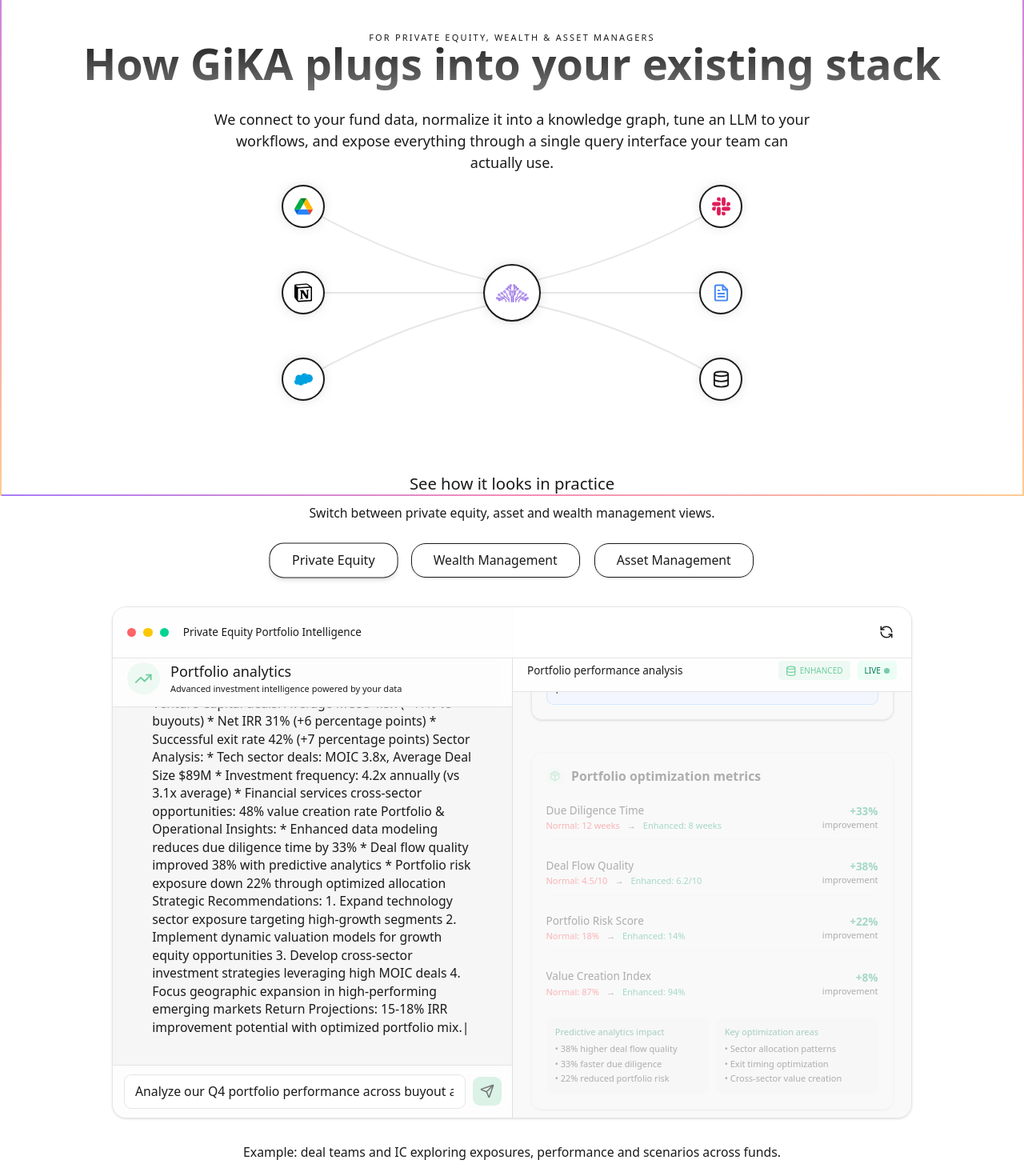
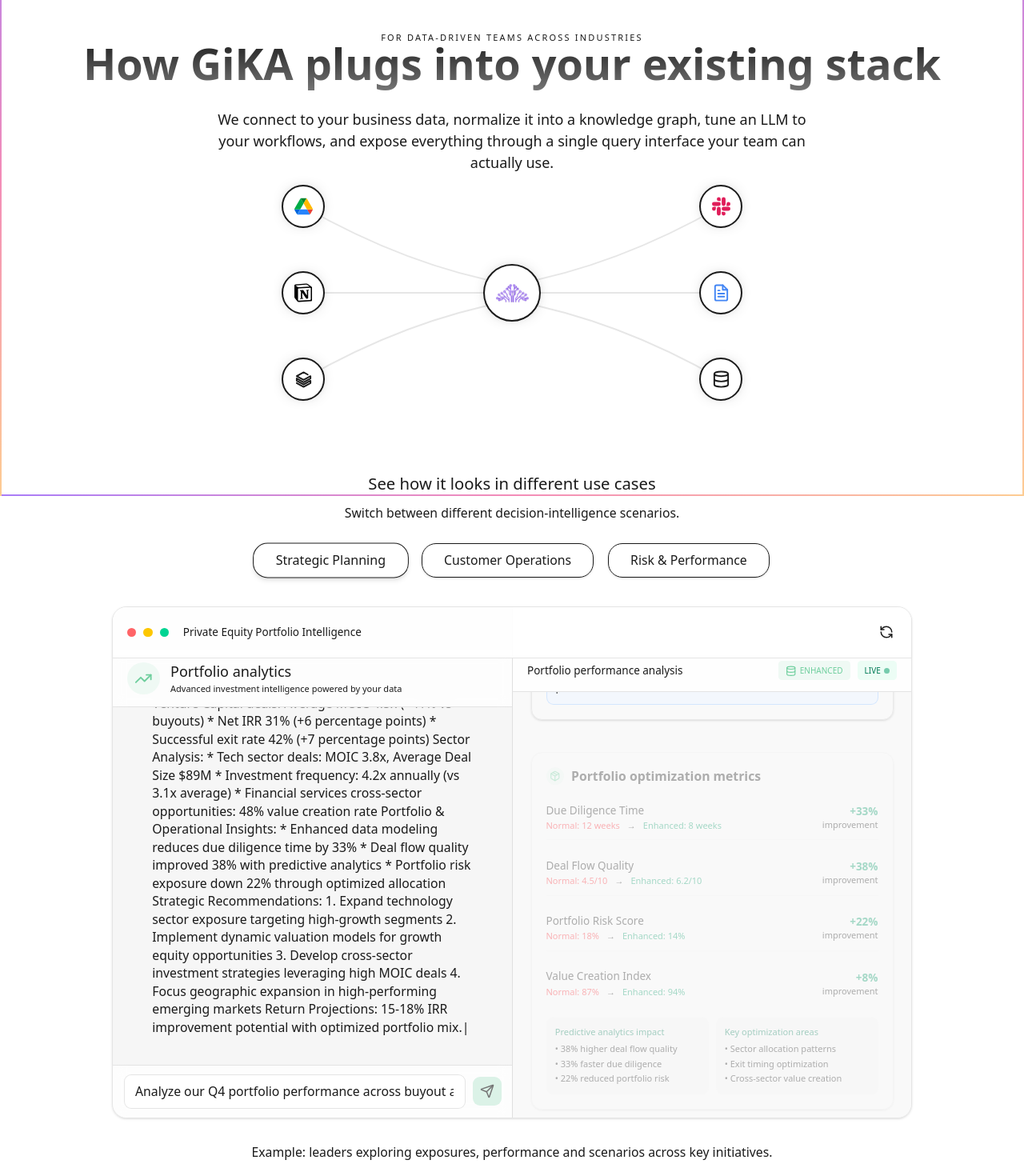
Before and after one commit to geetansh-GiKA/gikagraph, a Next.js app: page /how-it-works in a window 1280 px wide. Shown: the part 180-1650 px from the top of the page at 80% size. Built offline with nearby package versions, Linux system fonts and the light colour scheme.

Commit message:
Change the data to generic terms

```diff
--- a/src/app/blog/layout.tsx
+++ b/src/app/blog/layout.tsx
@@ -2,10 +2,10 @@
 
 export const metadata: Metadata = {
     title: 'Blog & Insights | GikaGraph',
-    description: 'Discover the latest insights on AI, entity intelligence, and how businesses are transforming data into actionable decisions.',
+    description: 'Discover the latest insights on AI, entity intelligence, and how data is transforming data into actionable decisions.',
     openGraph: {
         title: 'Blog & Insights | GikaGraph',
-        description: 'Discover the latest insights on AI, entity intelligence, and how businesses are transforming data into actionable decisions.',
+        description: 'Discover the latest insights on AI, entity intelligence, and how data is transforming data into actionable decisions.',
         type: 'website',
     },
 }
--- a/src/app/blog/page.tsx
+++ b/src/app/blog/page.tsx
@@ -39,7 +39,7 @@
                     </SlideEffect>
 
                     <SlideEffect className="text-sm lg:text-base px-6 sm:px-10 md:px-0 md:max-w-3/4 mx-auto">
-                        Discover the latest insights on AI, entity intelligence, and how businesses are transforming data into actionable decisions.
+                        Discover the latest insights on AI, entity intelligence, and how data is transforming data into actionable decisions.
                     </SlideEffect>
 
                     {/* Search Bar */}
--- a/src/app/how-it-works/components/animated-beam.tsx
+++ b/src/app/how-it-works/components/animated-beam.tsx
@@ -4,7 +4,7 @@
 import Image from "next/image"
 import { cn } from "@/lib/utils"
 import { AnimatedBeam } from "@/components/ui/animated-beam"
-
+import { IconBrandDatabricks } from "@tabler/icons-react"
 const Circle = forwardRef<
   HTMLDivElement,
   { className?: string; children?: React.ReactNode }
@@ -61,7 +61,7 @@
         </div>
         <div className="flex flex-row items-center justify-between">
           <Circle ref={div3Ref}>
-            <Icons.salesforce />
+            <IconBrandDatabricks />
           </Circle>
           <Circle ref={div7Ref}>
             <Icons.database />
--- a/src/app/how-it-works/page.tsx
+++ b/src/app/how-it-works/page.tsx
@@ -37,7 +37,7 @@
         <div className="space-y-5 mx-auto text-center">
           <SlideEffect>
             <p className="text-[11px] uppercase tracking-[0.2em] text-muted-foreground mb-2">
-              For private equity, wealth &amp; asset managers
+              For data‑driven teams across industries
             </p>
             <h2 className="text-3xl md:text-4xl lg:text-5xl font-semibold leading-tight text-transparent bg-clip-text bg-gradient-to-b from-foreground to-foreground/60 -mt-4">
               How GiKA plugs into your existing stack
@@ -45,7 +45,7 @@
           </SlideEffect>
 
           <SlideEffect className="max-w-2xl mx-auto text-sm md:text-base text-muted-foreground">
-            We connect to your fund data, normalize it into a knowledge graph,
+            We connect to your business data, normalize it into a knowledge graph,
             tune an LLM to your workflows, and expose everything through a
             single query interface your team can actually use.
           </SlideEffect>
@@ -61,17 +61,17 @@
       <div className="mt-2 space-y-6">
         <SlideEffect className="text-center space-y-2">
           <h3 className="text-base md:text-lg font-medium">
-            See how it looks in practice
+            See how it looks in different use cases
           </h3>
           <p className="text-xs md:text-sm text-muted-foreground">
-            Switch between private equity, asset and wealth management views.
+            Switch between different decision-intelligence scenarios.
           </p>
         </SlideEffect>
 
         <div className="space-y-4">
           {/* Toggle Buttons */}
           <div className="flex flex-col sm:flex-row flex-wrap justify-center gap-2 sm:gap-4">
-            {/* PRIVATE EQUITY */}
+            {/* STRATEGIC PLANNING */}
             <button
               onClick={() => handleTabChange("private_equity")}
               className={cn(
@@ -82,10 +82,10 @@
                 isPending && "opacity-70"
               )}
             >
-              Private Equity
+              Strategic Planning
             </button>
 
-            {/* WEALTH MANAGEMENT */}
+            {/* CUSTOMER OPERATIONS */}
             <button
               onClick={() => handleTabChange("wealth")}
               className={cn(
@@ -96,10 +96,10 @@
                 isPending && "opacity-70"
               )}
             >
-              Wealth Management
+              Customer Operations
             </button>
 
-            {/* ASSET MANAGEMENT */}
+            {/* RISK & PERFORMANCE */}
             <button
               onClick={() => handleTabChange("asset")}
               className={cn(
@@ -110,7 +110,7 @@
                 isPending && "opacity-70"
               )}
             >
-              Asset Management
+              Risk & Performance
             </button>
           </div>
           {/* Selected Graph */}
@@ -123,8 +123,8 @@
                 <div className="animate-in fade-in duration-200">
                   <PrivateEquityDemo />
                   <p className="mt-3 text-xs md:text-sm text-muted-foreground text-center">
-                    Example: deal teams and IC exploring exposures, performance and scenarios across
-                    funds.
+                    Example: leaders exploring exposures, performance and scenarios across
+                    key initiatives.
                   </p>
                 </div>
               )}
@@ -133,8 +133,7 @@
                 <div className="animate-in fade-in duration-200">
                   <WealthManagement />
                   <p className="mt-3 text-xs md:text-sm text-muted-foreground text-center">
-                    Example: advisors answering allocation and exposure questions across client
-                    portfolios in real time.
+                    Example: teams answering complex questions about customers, journeys, and outcomes in real time.
                   </p>
                 </div>
               )}
@@ -143,7 +142,7 @@
                 <div className="animate-in fade-in duration-200">
                   <AssetManagementDemo />
                   <p className="mt-3 text-xs md:text-sm text-muted-foreground text-center">
-                    Example: PMs exploring positions, risk, and scenarios across funds and mandates.
+                    Example: operators exploring performance, risk, and scenarios across products, regions, or business units.
                   </p>
                 </div>
               )}
--- a/src/app/pricing/data/setting.ts
+++ b/src/app/pricing/data/setting.ts
@@ -1,6 +1,6 @@
 export const settings = {
   title: 'Pricing',
-  description: 'World’s most intelligent decision agent for investments, portfolio management, market & competition, and customer risk. Engineered for enterprise-scale performance with purpose-driven AI tailored for your business.',
+  description: 'World’s most intelligent decision agent for complex data driven decisions across operations, strategy, market & competition, and customer insights. Engineered for enterprise-scale performance with purpose-driven AI tailored for your organization.',
   plan_1: {
     planName: 'Free Trial',
     price: 0,
--- a/src/app/product/components/data-flow-sections.tsx
+++ b/src/app/product/components/data-flow-sections.tsx
@@ -411,7 +411,7 @@
     { icon: TrendingUp, text: "Real-time Updates" },
   ],
   3: [
-    { icon: Eye, text: "LP View: Portfolio & Performance" },
+    { icon: Eye, text: "Executive View: KPIs & Outcomes" },
     { icon: Users, text: "Analyst View: Full Operational Data" },
     { icon: Lock, text: "Prevents Data Leakage" },
     { icon: Shield, text: "SOC2 Compliant" },
--- a/src/components/animated-hero-dashboard.tsx
+++ b/src/components/animated-hero-dashboard.tsx
@@ -166,7 +166,7 @@
   const chatButtonRef = useRef<HTMLButtonElement>(null);
 
   const fullQuestion = "Show impact trend analysis.";
-  const fullResponse = "Impact grows from ~0.8M to 14.5M, tracking above the 12.5M projection. Reinvest 25-30% surplus into highest-yield tracks.";
+  const fullResponse = "Impact grows from ~0.8M to 14.5M, tracking above the 12.5M projection. Allocate additional resources to the highest-impact initiatives.";
 
 
   useEffect(() => {
--- a/src/sections/faq.tsx
+++ b/src/sections/faq.tsx
@@ -13,7 +13,7 @@
   faqs: [
     {
       question: 'What is GiKA AI?',
-      answer: 'GiKA AI is an intelligent decision agent designed for investments, portfolio management, market analysis, and customer risk, powered by specialized AI models tailored for enterprise-scale performance.',
+      answer: 'GiKA AI is an intelligent decision agent that understands your business data, unifies it into a living knowledge graph, and turns it into trustworthy decisions and insights across operations, strategy, risk, and customer experience.',
     },
     {
       question: 'How can GiKA AI benefit my business?',
--- a/src/sections/hero.tsx
+++ b/src/sections/hero.tsx
@@ -11,8 +11,8 @@
 import { HeroVideoDialog } from "@/components/ui/hero-video-dialog";
 
 const settings = {
-  headline: 'AI That Truly Understands Your Business',
-  subheadline: 'World’s most intelligent decision agent — redefining the decision-making process for — investments, portfolio management, market & competition',
+  headline: 'AI That Truly Understands Your Data',
+  subheadline: 'An intelligent decision-making agent designed to support data-driven insights across multiple domains.',
   mainCTA: {
     content: 'Explore Platform',
     href: 'https://playground.gikagraph.ai'
```
